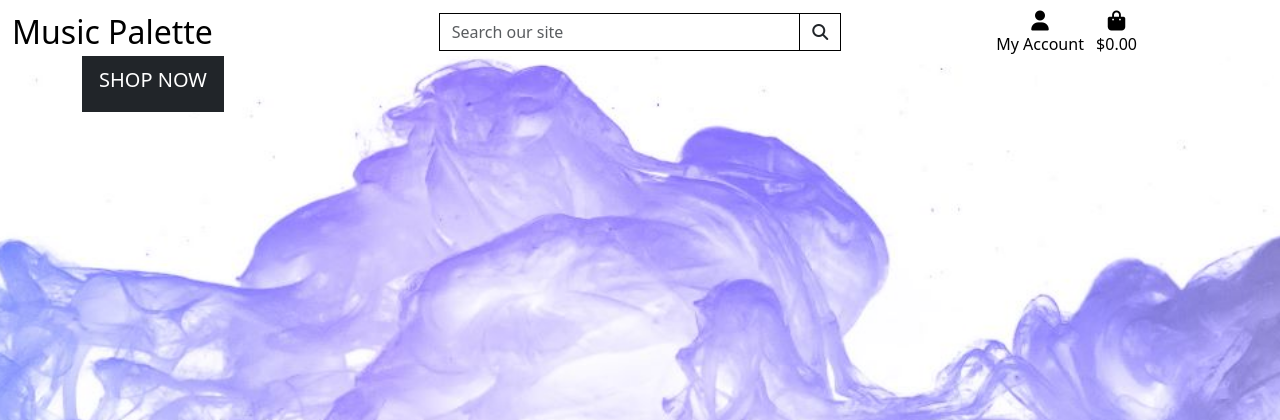
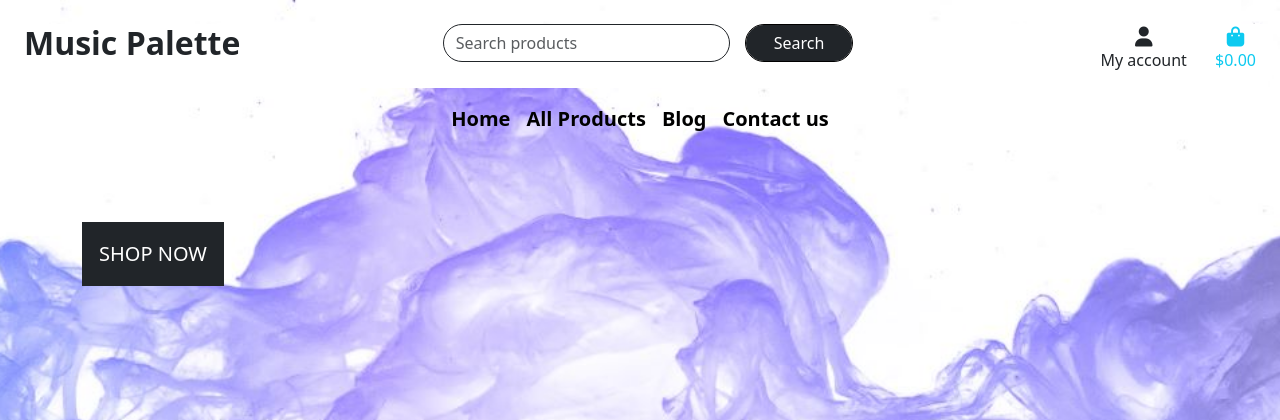
Before and after one commit to aniatki/music-palette, a Django app: page / in a window 1280 px wide. Shown: the top 420 px of the page. Run offline with Django 4.2, Linux system fonts and the light colour scheme; some libraries are stand-ins or nearby versions.

Commit message:
Modified header in base.html and improved functionality utilizing bootstrap classes

```diff
--- a/templates/base.html
+++ b/templates/base.html
@@ -36,37 +36,44 @@
     <title>Music Palette {% block extra_title %}{% endblock %}</title>
   </head>
   <body>
-    <header class="container-fluid fixed-top">
-      <div id="topnav" class="row bg-white pt-lg-2 d-none d-lg-flex">
-          <div class="col-12 col-lg-4 my-auto py-1 py-lg-0 text-lg-left">
-              <a href="{% url 'home' %}" class="nav-link main-logo-link">
-                <h2 class="logo-font text-black my-0">Music Palette</h2>
+    <!-- Header -->
+    <header class="p-4">
+        <!-- logo -->
+        <div id="topnav" class="row bg-white d-none d-lg-flex">
+          <div class="col-12 col-lg-4 text-center text-lg-start">
+            <a href="{% url 'home' %}" class="nav-link">
+              <h2>
+                <strong>Music Palette</strong>
+              </h2>
             </a>
           </div>
-          <div class="col-12 col-lg-4 my-auto py-1 py-lg-0">
-              <form method="GET" action="">
+          <!-- search form -->
+          <div class="col-12 col-lg-4 py-1 py-lg-0">
+            <form method="GET" action="/allproducts/">
               <div class="input-group w-100">
-                      <input class="form-control border border-black rounded-0" type="text" name="q" placeholder="Search our site">
+                <input class="form-control border border-dark rounded-5" type="text" name="q" placeholder="Search products"
+                  aria-label="Search" />
                 <div class="input-group-append">
-                          <button class="form-control btn btn-black border border-black rounded-0" type="submit">
-                              <span class="icon"><i class="fas fa-search"></i></span>
+                  <button class="form-control btn btn-dark border-black mx-3 rounded-5" type="submit">
+                    Search
                   </button>
                 </div>
               </div>
             </form>
           </div>
-          <div class="col-12 col-lg-4 my-auto py-1 py-lg-0">
-              <ul class="list-inline list-unstyled text-center text-lg-right my-0">
+          <!-- my account and shopping cart -->
+          <div class="col-12 col-lg-4 py-1 py-lg-0">
+            <ul class="list-inline list-unstyled text-center text-lg-end">
+              <!-- my account -->
               <li class="list-inline-item dropdown">
-                      <a href="" class="text-black nav-link" href="#" id="user-options" data-bs-toggle="dropdown" aria-haspopup="true" aria-expanded="false">
+                <a class="nav-link" href="" id="user-options-mobile" data-bs-toggle="dropdown" aria-haspopup="true"
+                  aria-expanded="false">
                   <div class="text-center">
-                              <div>
-                                  <i class="fas fa-user fa-lg"></i>
-                                  <p class="my-0">My Account</p>
-                              </div>
+                    <div><i class="fas fa-user fa-lg"></i></div>
+                    <p class="my-0">My account</p>
                   </div>
                 </a>
-                      <div class="dropdown-menu border-0">
+                <div class="dropdown-menu border-0" aria-labelledby="user-options-mobile">
                     {% if request.user.is_authenticated %}
                         {% if request.user.is_superuser%}
                             <a href="" class="dropdown-item hover-overlay">Product Management</a>
@@ -79,8 +86,9 @@
                     {% endif %}
                 </div>
               </li>
-                  <li class="list-inline-item">
-                      <a href="" class="{% if grand_total %}text-info font-weight-bold{% else %} text-black{% endif %} nav-link">
+              <!-- shopping cart -->
+              <li class="list-inline-item ms-3">
+                <a class="text-info nav-link" href="" class="{% if grand_total %}text-info font-weight-bold{% else %} text-black{% endif %} nav-link">
                   <div class="text-center">
                     <div><i class="fas fa-shopping-bag fa-lg"></i></div>
                     <p class="my-0">
@@ -95,6 +103,98 @@
               </li>
             </ul>
           </div>
+        </div>
+        <!-- mobile navbar -->
+        <div class="row">
+          <nav class="navbar navbar-expand-lg w-100 d-flex">
+            <button class="navbar-toggler" type="button" data-bs-toggle="collapse" data-bs-target="#main-nav"
+              aria-controls="main-nav" aria-expanded="false" aria-label="Toggle navigation">
+              <span class="navbar-toggler-icon"></span>
+            </button>
+            <ul class="d-lg-none small-icons">
+              <li class="list-inline-item">
+                <a class="text-black nav-link d-block d-lg-none" href="#" id="mobile-search" data-bs-toggle="dropdown"
+                  aria-haspopup="true" aria-expanded="false">
+                  <div class="text-center">
+                    <div><i class="fas fa-search fa-lg"></i></div>
+                    <p class="my-0">Search</p>
+                  </div>
+                </a>
+                <div class="dropdown-menu border-0 w-100 p-3 rounded-0 my-0" aria-labelledby="mobile-search">
+                  <form class="form" method="GET" action="/products/">
+                    <div class="input-group w-100">
+                      <input class="form-control border border-dark rounded-5" type="text" name="q"
+                        placeholder="Search our site" aria-label="Search" />
+                      <div class="input-group-append">
+                        <button class="form-contrl btn-search btn btn-dark border border-black ms-2 rounded-5"
+                          type="submit">
+                          Search
+                        </button>
+                      </div>
+                    </div>
+                  </form>
+                </div>
+              </li>
+            </ul>
+            <ul class="d-lg-none small-icons">
+              <li class="list-inline-item dropdown">
+                <a class="text-black nav-link d-block d-lg-none" href="#" id="user-options" data-bs-toggle="dropdown"
+                  aria-haspopup="true" aria-expanded="false">
+                  <div class="text-center">
+                    <div><i class="fas fa-user fa-lg"></i></div>
+                    <p class="my-0">My Account</p>
+                  </div>
+                </a>
+                <div class="dropdown-menu border-0" aria-labelledby="user-options">
+                  <a href="/accounts/signup/" class="dropdown-item">Register</a>
+                  <a href="/accounts/login/" class="dropdown-item">Login</a>
+                </div>
+              </li>
+            </ul>
+            <ul class="d-lg-none small-icons">
+              <li class="list-inline-item">
+                <a class="text-primary font-weight-bold nav-link d-block d-lg-none" href="/bag/">
+                  <div class="text-center">
+                    <div><i class="fas fa-shopping-bag fa-lg"></i></div>
+                    <p class="my-0">€5.60</p>
+                  </div>
+                </a>
+              </li>
+            </ul>
+            <div class="collapse navbar-collapse" id="main-nav">
+              <ul class="navbar-nav w-auto mx-auto fw-bold fs-5">
+                <li class="nav-item d-block">
+                  <a class="logo-font font-weight-bold nav-link text-black mr-5" href="/" id="home-link">
+                    Home
+                  </a>
+                </li>
+
+                <li class="nav-item dropdown">
+                  <a class="logo-font font-weight-bold nav-link text-black mr-5" href="#" id="all-products-link"
+                    data-bs-toggle="dropdown" aria-haspopup="true" aria-expanded="false">
+                    All Products
+                  </a>
+                  <div class="dropdown-menu border-0" aria-labelledby="all-products-link">
+                    <a href="/products/?sort=price&direction=asc" class="dropdown-item">By Publisher</a>
+                    <a href="/products/?sort=category&direction=asc" class="dropdown-item">By Category</a>
+                    <a href="/products/" class="dropdown-item">All Products</a>
+                  </div>
+                </li>
+
+                <li class="nav-item">
+                  <a class="logo-font font-weight-bold nav-link text-black mr-5" href="/blog/" id="blog-link">
+                    Blog
+                  </a>
+                </li>
+
+                <li class="nav-item">
+                  <a class="logo-font font-weight-bold nav-link text-black mr-5" href="/contactus/" id="contact-link">
+                    Contact us
+                  </a>
+                </li>
+              </ul>
+            </div>
+          </nav>
         </div>
       </header>
     {% if messages %}
```
Also changed, not shown: db.sqlite3. Lines whose indentation alone changed are shown as unchanged.
